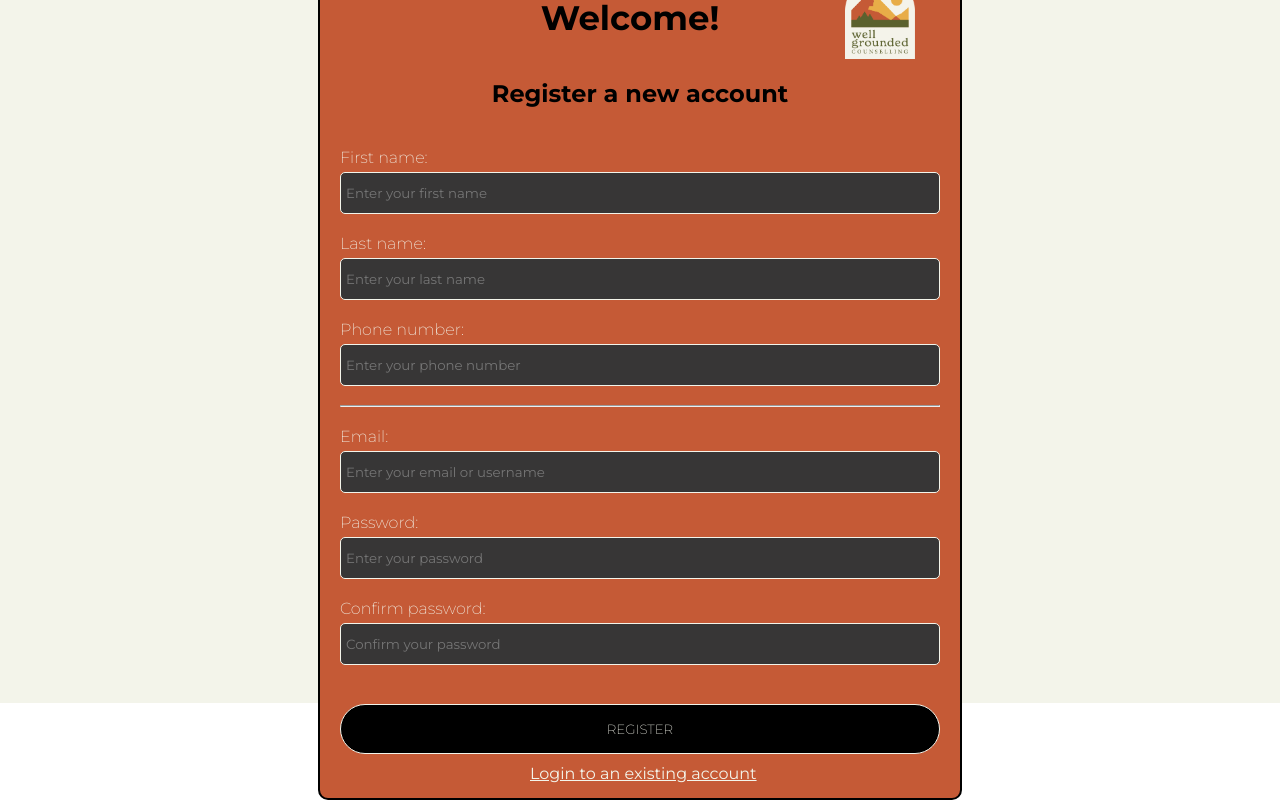
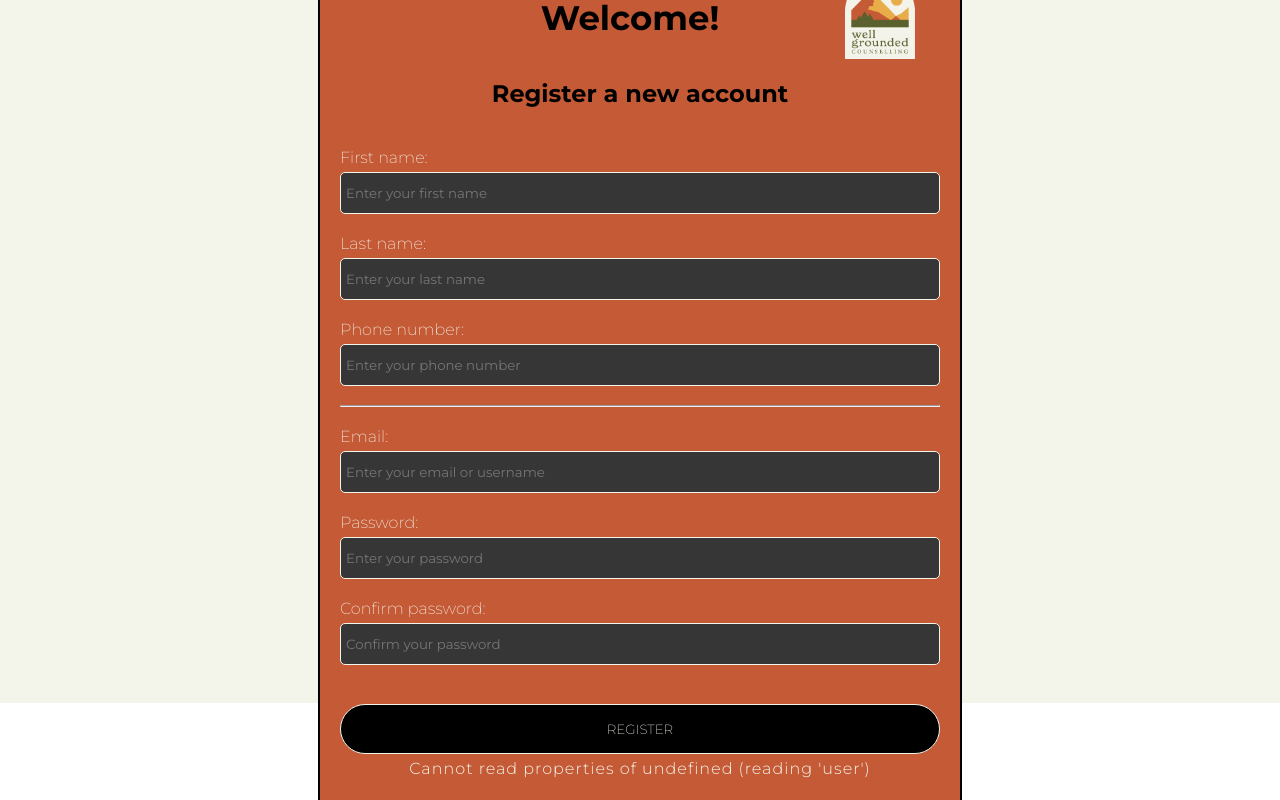
Before and after one commit to PeachyOmnivore/WellGroundedCounselling, a React (Vite) app: page /register in a window 1280 px wide. Both pictures are taken after typing "Sample", "Sample", "Sample", "name@example.com", "Sample123", "Sample123" into the empty fields and a click on the button "REGISTER". Shown: the part 105-905 px from the top of the page. Built offline with nearby package versions, Linux system fonts and the light colour scheme; no server answers.

Commit message:
feat: some post request setup done

```diff
--- a/src/pages/register/index.jsx
+++ b/src/pages/register/index.jsx
@@ -1,9 +1,10 @@
 import "./register.css"
 import { useState } from "react"
-import { NavLink } from "react-router-dom"
+import { NavLink, useNavigate } from "react-router-dom"
+import { post } from  "../../client-functions/index.js"
 import WGClogo from '../../assets/images/thumbnail-arch.png'
 
-function Register () {
+function Register() {
 
   const INITIAL_STATE = {
     firstName: "",
@@ -14,16 +15,17 @@ function Register () {
   }
 
   const [registerData, setRegisterData] = useState(INITIAL_STATE)
-  const [confirmPass, setConfirmPass] = useState({confirmPass: ""})
+  const [confirmPass, setConfirmPass] = useState({ confirmPass: "" })
+  const [registerResponse, setRegisterResponse] = useState('');
+  const navigate = useNavigate()
 
 
   const onInput = (event) => {
     const { name, value } = event.target
 
-    if(name === "confirmPass"){
-      console.log("confirmpass hit")
+    if (name === "confirmPass") {
       setConfirmPass({
-        [name] : value,
+        [name]: value,
       })
       return
     }
@@ -36,17 +38,32 @@ function Register () {
 
   const handleRegister = (event) => {
 
-    if(registerData.password !== confirmPass.confirmPass){
+    if (registerData.password !== confirmPass.confirmPass) {
       event.preventDefault()
       alert("Passwords do not match")
       return
     }
 
+    try {
+         const data =  post(registerData, "register")
+          if (!data.user) {
+            setRegisterResponse(data.error)
+            return
+
+          } else {
+            setRegisterResponse("New account registered")
+            localStorage.setItem("token", data.token)
+            navigate("/")
+            return
+          }
+        }
+        catch (err) {
+      setRegisterResponse(err.message)
+      console.log(registerResponse)
+    }
+
     event.preventDefault()
     event.target.reset()
-    console.log(registerData)
-    console.log(confirmPass)
-
     setRegisterData(INITIAL_STATE)
     confirmPass.confirmPass = ""
   }
@@ -119,6 +136,7 @@ function Register () {
           <br />
           <button type="submit">REGISTER</button>
         </form>
+        {registerResponse && <p>{registerResponse}</p>}
         <NavLink to="/login">Login to an existing account</NavLink>
       </section>
     </div>
--- a/src/pages/register/register.css
+++ b/src/pages/register/register.css
@@ -88,3 +88,9 @@
   left: 190px;
   top: 5px;
 }
+
+.register-container p {
+  color: #f3f4ea;
+  position: relative;
+  text-align: center;
+}
```
Lines whose indentation alone changed are shown as unchanged.
